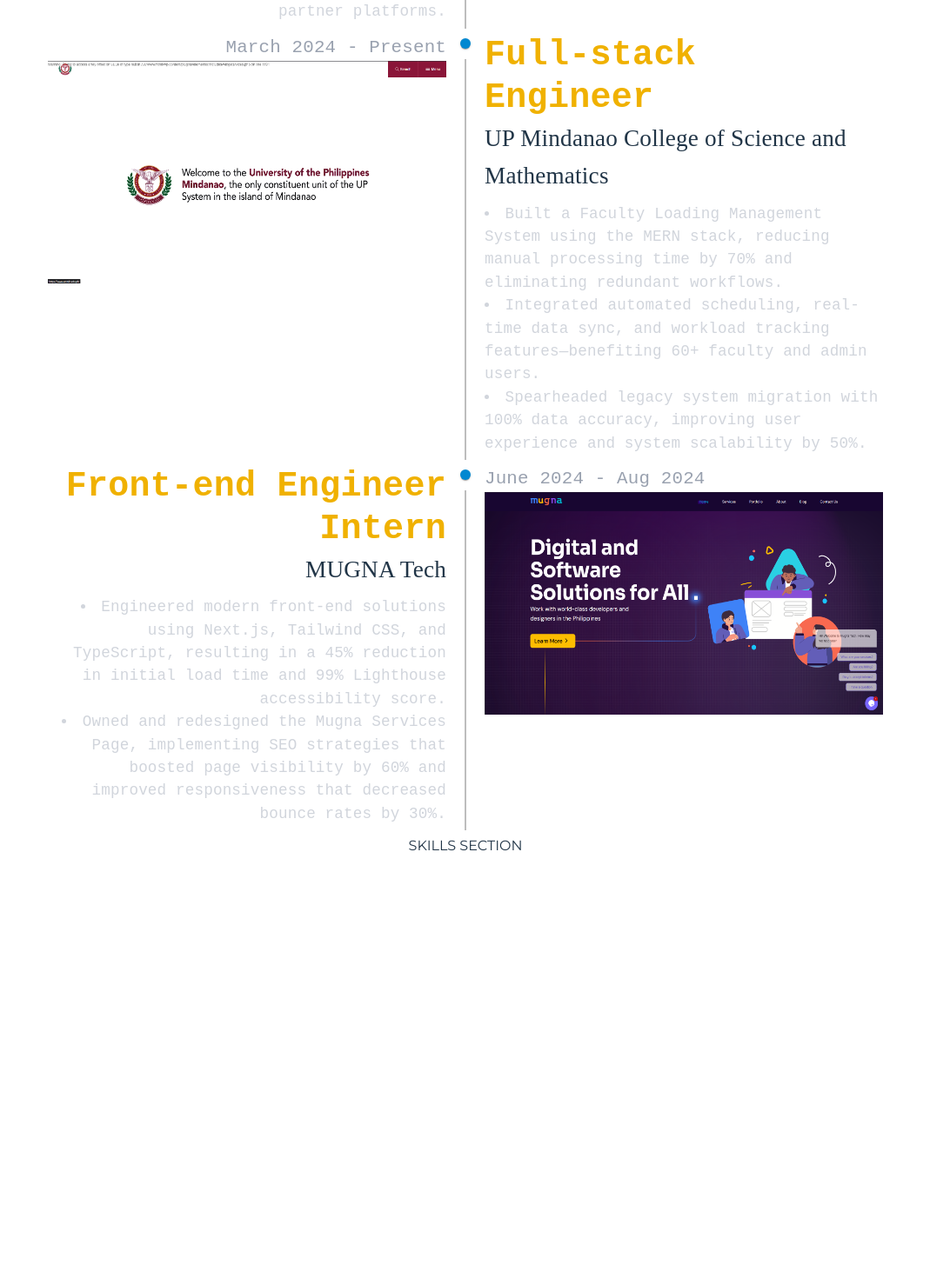
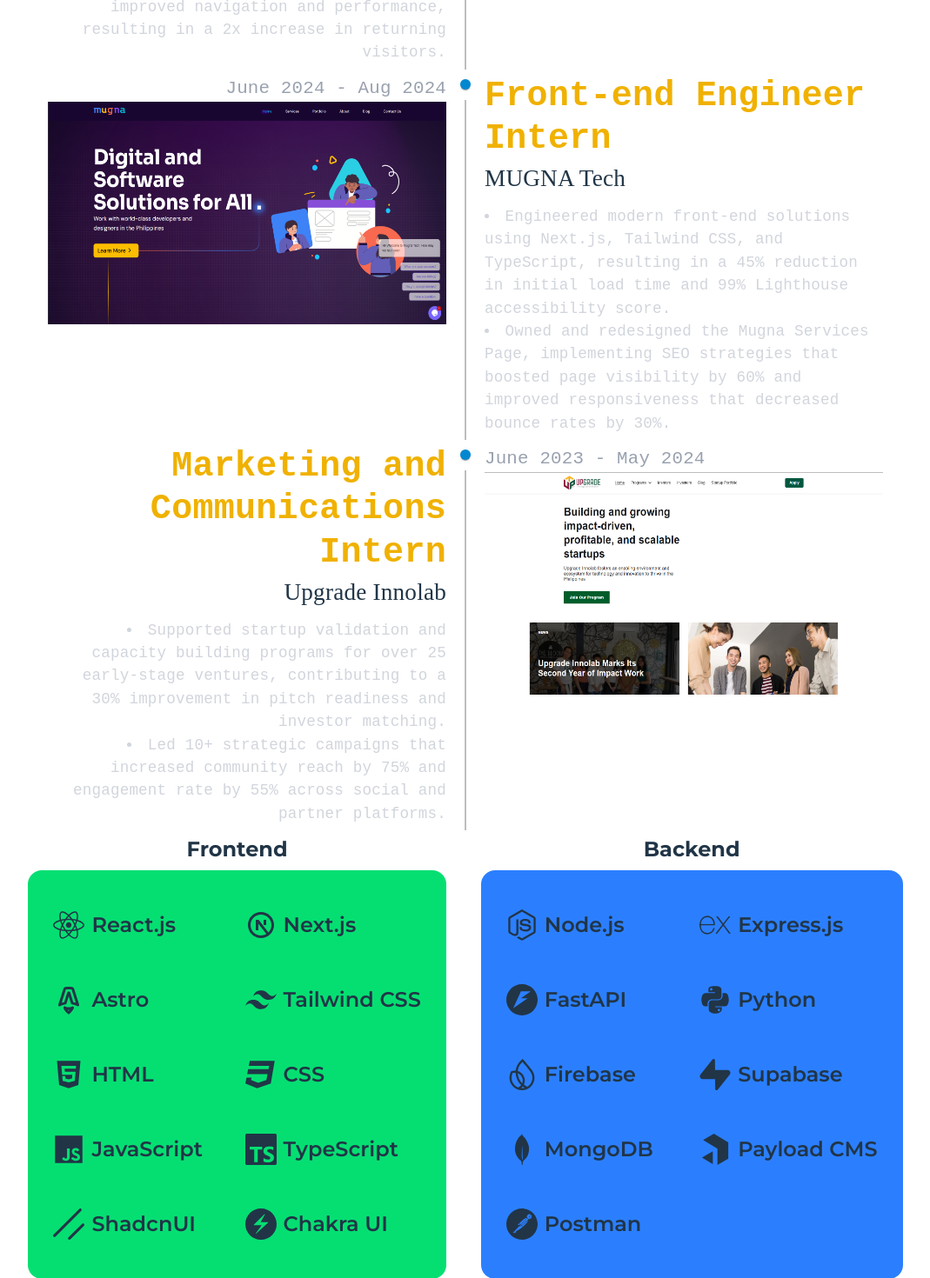
Before and after one commit to devRaxx/me, a React (Vite) app: page / in a window 1280 px wide. Shown: the part 2880-4350 px from the top of the page at 87% size, without its empty margins (105-1174 px from the left). Built offline with nearby package versions, Linux system fonts and the light colour scheme; what tailwindcss-animated would draw is missing.

Commit message:
feat: added skills section

```diff
--- a/src/components/Skills.jsx
+++ b/src/components/Skills.jsx
@@ -1,8 +1,47 @@
+import frontendSkills from "../data/frontendSkills";
+import backendSkills from "../data/backendSkills";
+
 export default function Skills() {
   return (
     <section className="h-screen">
       <div className="flex flex-col items-center justify-center text-center mx-auto">
-        SKILLS SECTION
+        <div className="flex justify-center mb-8 gap-10">
+          <div>
+            <h1 className="text-2xl font-bold mb-2">Frontend</h1>
+            <div
+              className="grid grid-cols-2 bg-green-400 p-5 rounded-2xl"
+              data-aos="zoom-in"
+            >
+              {frontendSkills.map((skill, index) => (
+                <div
+                  key={index}
+                  className="flex items-center justify-start my-4 border border-transparent rounded-2xl p-2 hover:border-blue-300 hover:bg-green-300 hover:text-black transition duration-300"
+                >
+                  <span className="text-4xl mr-2">{skill.icon}</span>
+                  <span className="text-2xl font-semibold">{skill.name}</span>
+                </div>
+              ))}
+            </div>
+          </div>
+
+          <div>
+            <h1 className="text-2xl font-bold mb-2">Backend</h1>
+            <div
+              className="grid grid-cols-2 bg-blue-500 p-5 rounded-2xl"
+              data-aos="zoom-in"
+            >
+              {backendSkills.map((skill, index) => (
+                <div
+                  key={index}
+                  className="flex items-center justify-start my-4 border border-transparent rounded-2xl p-2 hover:border-blue-300 hover:bg-blue-400 hover:text-black transition duration-300"
+                >
+                  <span className="text-4xl mr-2">{skill.icon}</span>
+                  <span className="text-2xl font-semibold">{skill.name}</span>
+                </div>
+              ))}
+            </div>
+          </div>
+        </div>
       </div>
     </section>
   );
--- /dev/null
+++ b/src/data/backendSkills.jsx
@@ -0,0 +1,24 @@
+import { FaNodeJs, FaPython } from "react-icons/fa";
+import {
+  SiExpress,
+  SiFirebase,
+  SiMongodb,
+  SiPostman,
+  SiSupabase,
+  SiPayloadcms,
+} from "react-icons/si";
+import { SiFastapi } from "react-icons/si";
+
+const beFrameworks = [
+  { name: "Node.js", icon: <FaNodeJs /> },
+  { name: "Express.js", icon: <SiExpress /> },
+  { name: "FastAPI", icon: <SiFastapi /> },
+  { name: "Python", icon: <FaPython /> },
+  { name: "Firebase", icon: <SiFirebase /> },
+  { name: "Supabase", icon: <SiSupabase /> },
+  { name: "MongoDB", icon: <SiMongodb /> },
+  { name: "Payload CMS", icon: <SiPayloadcms /> },
+  { name: "Postman", icon: <SiPostman /> },
+];
+
+export default beFrameworks;
--- a/src/data/experiences.js
+++ b/src/data/experiences.js
@@ -5,7 +5,19 @@
 
 const experiences = [
   {
-    date: "April 2021 - Present",
+    date: "March 2024 - June 2025",
+    title: "Full-stack Engineer",
+    company: "UP Mindanao College of Science and Mathematics",
+    image: Image3,
+    points: [
+      "Built a Faculty Loading Management System using the MERN stack, reducing manual processing time by 70% and eliminating redundant workflows.",
+      "Integrated automated scheduling, real-time data sync, and workload tracking features—benefiting 60+ faculty and admin users.",
+      "Spearheaded legacy system migration with 100% data accuracy, improving user experience and system scalability by 50%.",
+    ],
+    link: "https://www.upmin.edu.ph",
+  },
+  {
+    date: "April 2021 - June 2025",
     title: "Front-end Engineer",
     company: "SPARCS UP Mindanao",
     image: Image1,
@@ -15,6 +27,17 @@
       "Contributed to 5+ site-wide updates that improved navigation and performance, resulting in a 2x increase in returning visitors.",
     ],
     link: "https://www.sparcsup.com",
+  },
+  {
+    date: "June 2024 - Aug 2024",
+    title: "Front-end Engineer Intern",
+    company: "MUGNA Tech",
+    image: Image4,
+    points: [
+      "Engineered modern front-end solutions using Next.js, Tailwind CSS, and TypeScript, resulting in a 45% reduction in initial load time and 99% Lighthouse accessibility score.",
+      "Owned and redesigned the Mugna Services Page, implementing SEO strategies that boosted page visibility by 60% and improved responsiveness that decreased bounce rates by 30%.",
+    ],
+    link: "https://www.mugna.tech",
   },
   {
     date: "June 2023 - May 2024",
@@ -27,29 +50,6 @@
     ],
     link: "https://upgradeinnolab.com",
   },
-  {
-    date: "March 2024 - Present",
-    title: "Full-stack Engineer",
-    company: "UP Mindanao College of Science and Mathematics",
-    image: Image3,
-    points: [
-      "Built a Faculty Loading Management System using the MERN stack, reducing manual processing time by 70% and eliminating redundant workflows.",
-      "Integrated automated scheduling, real-time data sync, and workload tracking features—benefiting 60+ faculty and admin users.",
-      "Spearheaded legacy system migration with 100% data accuracy, improving user experience and system scalability by 50%.",
-    ],
-    link: "https://www.upmin.edu.ph",
-  },
-  {
-    date: "June 2024 - Aug 2024",
-    title: "Front-end Engineer Intern",
-    company: "MUGNA Tech",
-    image: Image4,
-    points: [
-      "Engineered modern front-end solutions using Next.js, Tailwind CSS, and TypeScript, resulting in a 45% reduction in initial load time and 99% Lighthouse accessibility score.",
-      "Owned and redesigned the Mugna Services Page, implementing SEO strategies that boosted page visibility by 60% and improved responsiveness that decreased bounce rates by 30%.",
-    ],
-    link: "https://www.mugna.tech",
-  },
 ];
 
 export default experiences;
--- /dev/null
+++ b/src/data/frontendSkills.jsx
@@ -0,0 +1,20 @@
+import { FaReact, FaHtml5, FaCss3 } from "react-icons/fa";
+import { RiNextjsLine, RiTailwindCssFill } from "react-icons/ri";
+import { TbBrandAstro } from "react-icons/tb";
+import { SiTypescript, SiShadcnui, SiChakraui } from "react-icons/si";
+import { IoLogoJavascript } from "react-icons/io5";
+
+const feFrameworks = [
+  { name: "React.js", icon: <FaReact /> },
+  { name: "Next.js", icon: <RiNextjsLine /> },
+  { name: "Astro", icon: <TbBrandAstro /> },
+  { name: "Tailwind CSS", icon: <RiTailwindCssFill /> },
+  { name: "HTML", icon: <FaHtml5 /> },
+  { name: "CSS", icon: <FaCss3 /> },
+  { name: "JavaScript", icon: <IoLogoJavascript /> },
+  { name: "TypeScript", icon: <SiTypescript /> },
+  { name: "ShadcnUI", icon: <SiShadcnui /> },
+  { name: "Chakra UI", icon: <SiChakraui /> },
+];
+
+export default feFrameworks;
--- /dev/null
+++ b/src/data/languages.jsx
@@ -0,0 +1,3 @@
+const languages = [];
+
+export default languages;
```
